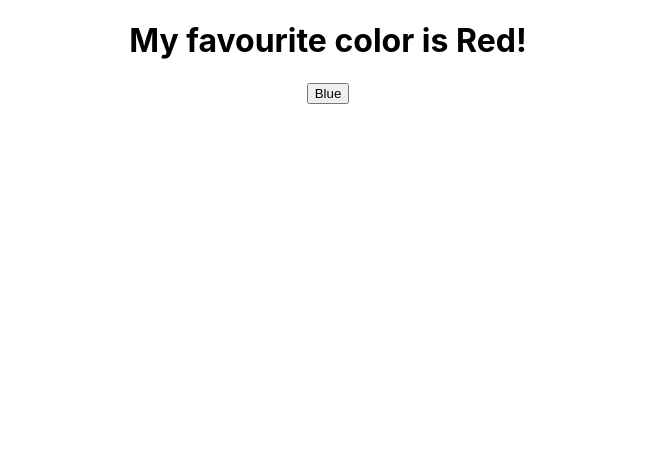
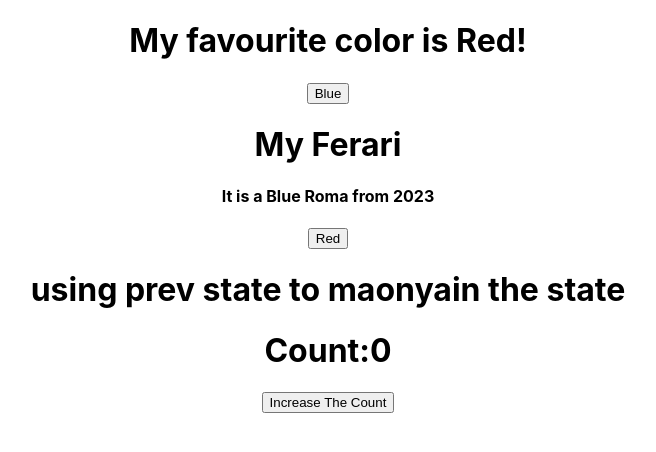
Before and after one commit to intikhab-h-bhat/react-hooks, a React (Create React App) app: page / in a window 1280 px wide. Shown: the top 452 px of the page, without its empty margins (312-968 px from the left). Built offline with nearby package versions, Linux system fonts and the light colour scheme.

Commit message:
useState with objects and prevstate

```diff
--- a/src/App.js
+++ b/src/App.js
@@ -2,13 +2,15 @@ import logo from './logo.svg';
 import './App.css';
 
 import UseStateDemo from './components/UseStateDemo';
-
+import UseStateWithObj from './components/UseStateWithObj';
 
 
 function App() {
   return (
     <div className="App">
       <UseStateDemo />
+
+      <UseStateWithObj />
     </div>
   );
 }
--- /dev/null
+++ b/src/components/UseStateWithObj.jsx
@@ -0,0 +1,66 @@
+import Recat from 'react'
+
+import { useState  } from 'react'
+
+
+
+export default function UseStateWithObj(){
+
+const [count,setCount]=useState(0)
+
+const [car,setCar]=useState({
+brand:"Ferari",
+color:"Blue",
+model:"Roma",
+year:"2023"
+})
+
+const changeBrand=()=>{
+
+    setCar((prev)=>{
+
+        return{
+            ...prev,color:"Red"
+        }
+
+    })
+
+}
+
+
+const increaseCount=()=>{
+
+//setCount(count+1)//0+1 =1
+//setCount(count+1)// 0+1=1
+//setCount(count+1)//0 +1=1
+
+setCount((prev)=> prev+1)
+setCount((prev)=> prev+1)
+setCount((prev)=> prev+1)
+setCount((prev)=> prev+1)
+
+
+
+}
+
+
+
+return(
+<>
+<h1>My {car.brand}</h1>
+<h4>It is a {car.color} {car.model} from {car.year}</h4>
+
+<button onClick={changeBrand}>Red</button>
+
+<h1>using prev state to maonyain the state</h1>
+<h1>Count:{count}</h1>
+<button onClick={increaseCount}>Increase The Count</button>
+
+
+</>
+
+)
+
+
+
+}
```
